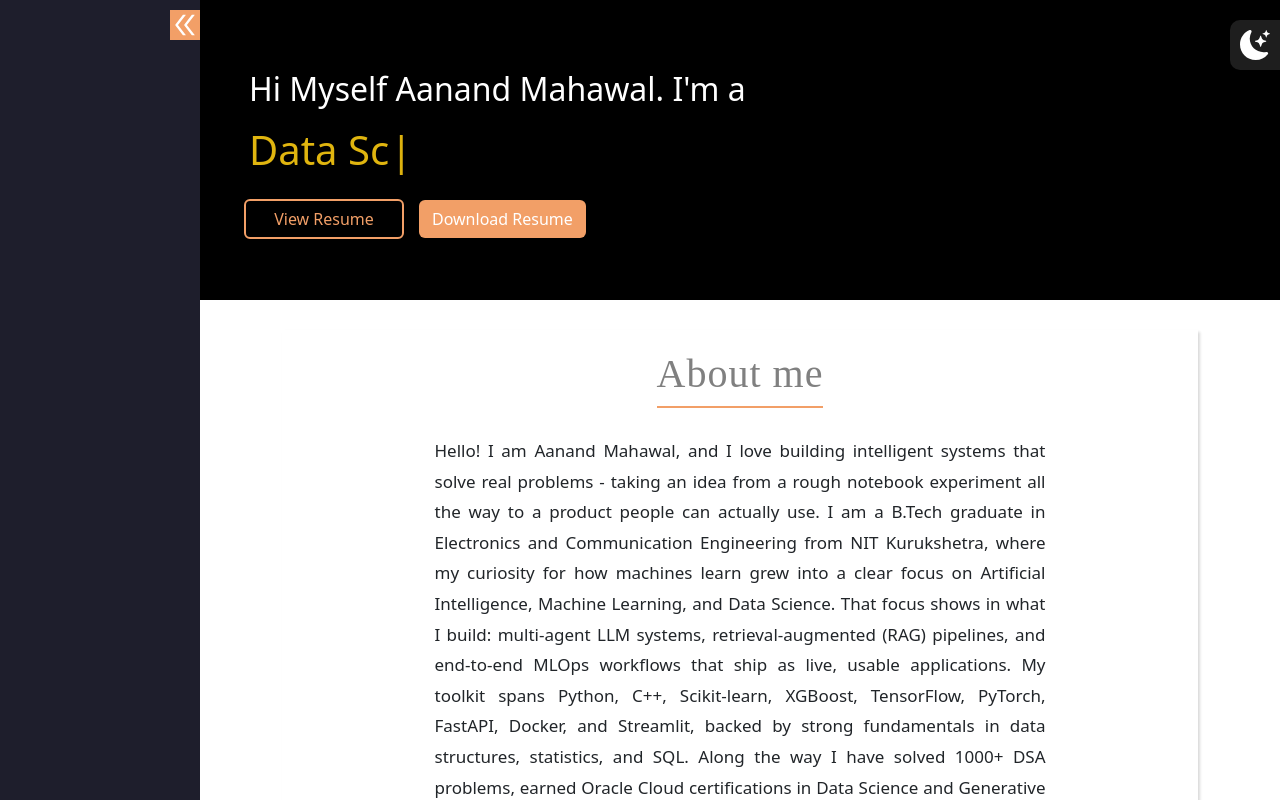
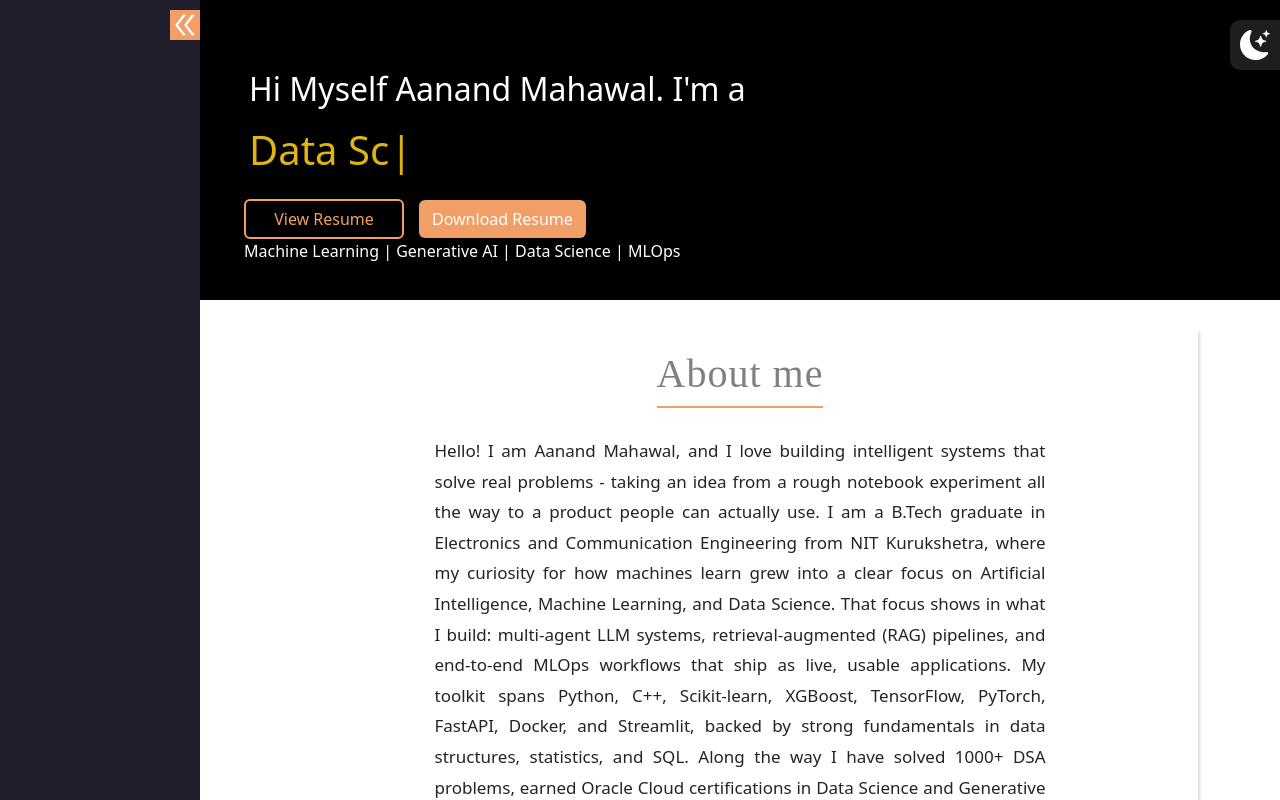
Before and after one commit to aanandmahawal/Personal-portfolio, a React (Create React App) app in the folder frontend/: page / in a window 1280 px wide. Shown: the top 800 px of the page. Built offline with nearby package versions, Linux system fonts and the light colour scheme.

Commit message:
Update Home.js

```diff
--- a/frontend/src/pages/Home/Home.js
+++ b/frontend/src/pages/Home/Home.js
@@ -58,6 +58,10 @@ const Home = () => {
                 Download Resume
               </a>
             </div>
+            <p className="home-roles">
+              Machine Learning <span>|</span> Generative AI <span>|</span>{" "}
+              Data Science <span>|</span> MLOps
+            </p>
           </Fade>
         </div>
       </div>
```
